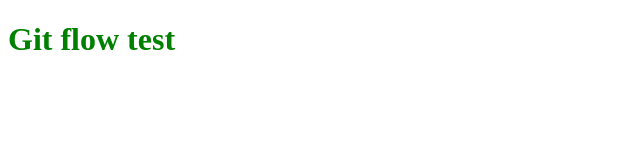
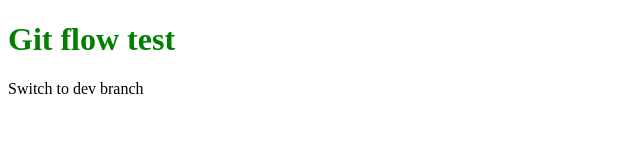
Before and after one commit to HungNguyen76/git-flow-test, a plain HTML site: page index.html in a window 1280 px wide. Shown: the whole page, without its empty margins (0-640 px from the left). Drawn offline with Linux system fonts and the light colour scheme.

Commit message:
add p element

```diff
--- a/index.html
+++ b/index.html
@@ -9,6 +9,7 @@
 </head>
 <body>
     <h1>Git flow test</h1>
+    <p>Switch to dev branch</p>
     <script src="./index.js"></script>
 </body>
 </html>
```
